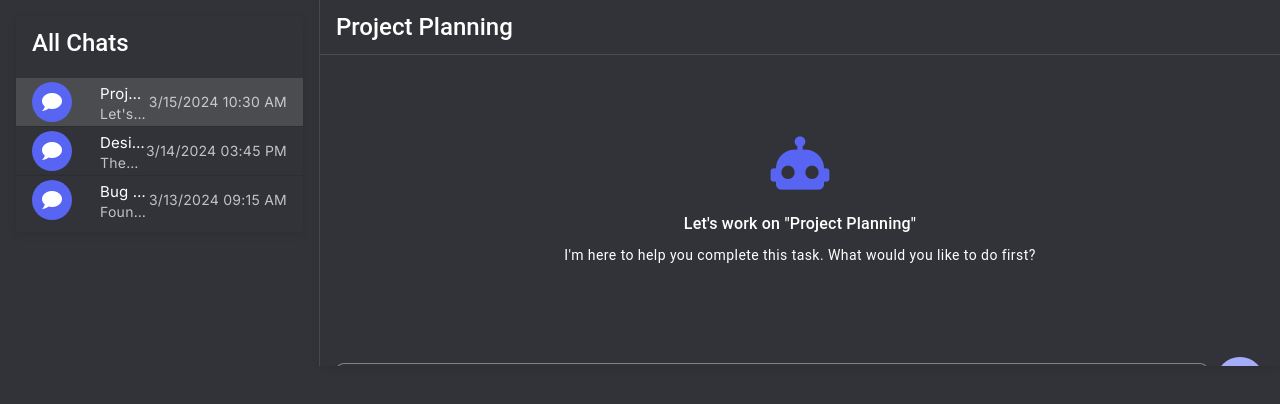
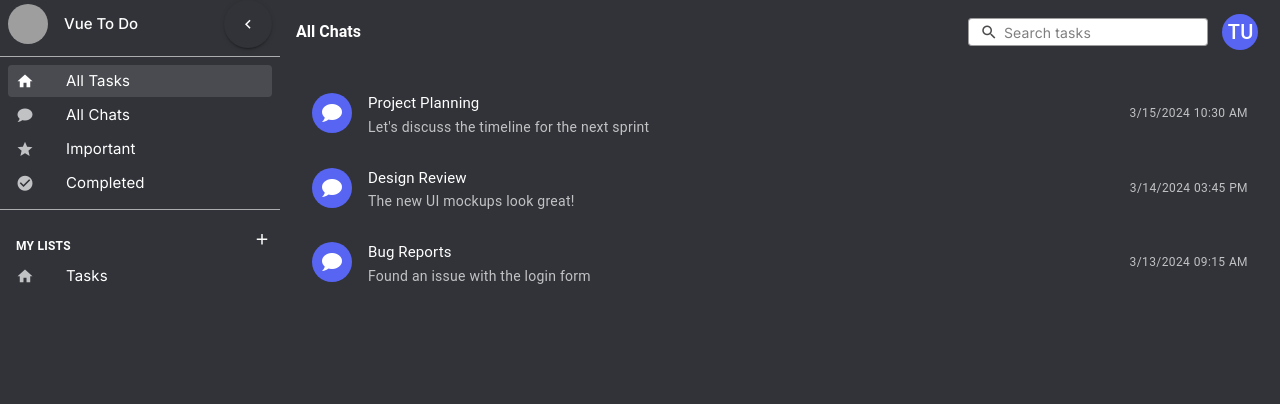
Before and after one commit to cchew/agents, a Vue app in the folder ui/: page /chats in a window 1280 px wide. Before the commit this address led to /chats/chat1. Shown: the top 404 px of the page. Built offline with nearby package versions, Linux system fonts and the light colour scheme; grey boxes are pictures that could not be loaded.

Commit message:
Chat list displays in same panel as task list

```diff
--- /dev/null
+++ b/ui/src/components/chats/ChatList.vue
@@ -0,0 +1,142 @@
+<template>
+  <div class="chat-list">
+    <!-- Loading indicator -->
+    <div v-if="loading" class="text-center py-6">
+      <v-progress-circular indeterminate color="primary" />
+    </div>
+
+    <!-- Empty state -->
+    <div v-else-if="!chats.length" class="empty-chats">
+      <v-icon size="64" color="grey-lighten-1" class="mb-4">mdi-chat-outline</v-icon>
+      <h3 class="text-h5 font-weight-medium text-grey-darken-1">No chats</h3>
+      <p class="text-body-1 text-medium-emphasis">
+        Start a new chat to get started
+      </p>
+    </div>
+
+    <!-- Chat items -->
+    <v-list v-else lines="two" class="chat-list-items">
+      <div class="pb-2">
+        <v-slide-y-transition group>
+          <v-list-item
+            v-for="chat in chats"
+            :key="chat.id"
+            :value="chat.id"
+            @click="selectChat(chat)"
+            class="chat-item"
+          >
+            <template v-slot:prepend>
+              <v-avatar color="primary" size="40">
+                <v-icon color="white">mdi-chat</v-icon>
+              </v-avatar>
+            </template>
+
+            <v-list-item-title class="text-subtitle-1 mb-1">{{ chat.name }}</v-list-item-title>
+            <v-list-item-subtitle class="text-body-2">
+              {{ chat.lastMessage }}
+            </v-list-item-subtitle>
+
+            <template v-slot:append>
+              <div class="text-caption text-medium-emphasis">
+                {{ formatDate(chat.timestamp) }}
+              </div>
+            </template>
+          </v-list-item>
+        </v-slide-y-transition>
+      </div>
+    </v-list>
+  </div>
+</template>
+
+<script>
+import { mapGetters } from 'vuex'
+
+export default {
+  name: 'ChatList',
+  props: {
+    loading: {
+      type: Boolean,
+      default: false
+    }
+  },
+  computed: {
+    ...mapGetters('chats', ['allChats']),
+
+    chats() {
+      return this.allChats
+    }
+  },
+  methods: {
+    selectChat(chat) {
+      this.$emit('select-chat', chat)
+    },
+
+    formatDate(dateString) {
+      const date = new Date(dateString)
+      return date.toLocaleDateString() + ' ' + date.toLocaleTimeString([], { hour: '2-digit', minute: '2-digit' })
+    }
+  }
+}
+</script>
+
+<style scoped>
+.chat-list {
+  height: 100%;
+  overflow-y: auto;
+  background-color: var(--v-background-base);
+}
+
+.chat-list-items {
+  padding: 16px !important;
+  background-color: transparent !important;
+}
+
+.chat-list-items :deep(.v-list) {
+  background-color: transparent !important;
+}
+
+.empty-chats {
+  display: flex;
+  flex-direction: column;
+  align-items: center;
+  justify-content: center;
+  height: 100%;
+  padding: 2rem;
+  text-align: center;
+  color: var(--v-textMuted-base);
+}
+
+.empty-chats .v-icon {
+  opacity: 0.5;
+  color: var(--v-textMuted-base) !important;
+}
+
+.empty-chats h3 {
+  margin-bottom: 8px;
+  color: var(--v-secondary-darken-1);
+}
+
+.empty-chats p {
+  color: var(--v-textMuted-base);
+}
+
+.chat-item {
+  border-radius: 8px;
+  margin-bottom: 8px;
+  transition: background-color 0.2s;
+}
+
+.chat-item:hover {
+  background-color: var(--v-surface-base) !important;
+}
+
+.chat-item :deep(.v-list-item__content) {
+  overflow: hidden;
+}
+
+.chat-item :deep(.v-list-item-subtitle) {
+  white-space: nowrap;
+  overflow: hidden;
+  text-overflow: ellipsis;
+}
+</style>
--- a/ui/src/components/chats/ChatsList.vue
+++ /dev/null
@@ -1,73 +0,0 @@
-<template>
-  <v-container>
-    <v-row>
-      <v-col cols="12">
-        <v-card>
-          <v-card-title class="text-h5">
-            All Chats
-          </v-card-title>
-          <v-list>
-            <v-list-item
-              v-for="chat in chats"
-              :key="chat.id"
-              :to="`/chats/${chat.id}`"
-              :active="currentChatId === chat.id"
-            >
-              <template v-slot:prepend>
-                <v-avatar color="primary" class="mr-3">
-                  <v-icon icon="mdi-chat" />
-                </v-avatar>
-              </template>
-
-              <v-list-item-title>{{ chat.name }}</v-list-item-title>
-              <v-list-item-subtitle>{{ chat.lastMessage }}</v-list-item-subtitle>
-
-              <template v-slot:append>
-                <v-list-item-subtitle>
-                  {{ formatDate(chat.timestamp) }}
-                </v-list-item-subtitle>
-              </template>
-            </v-list-item>
-          </v-list>
-        </v-card>
-      </v-col>
-    </v-row>
-  </v-container>
-</template>
-
-<script>
-import { mapGetters } from 'vuex'
-
-export default {
-  name: 'ChatsList',
-
-  computed: {
-    ...mapGetters('chats', ['allChats']),
-
-    chats() {
-      return this.allChats
-    },
-
-    currentChatId() {
-      return this.$route.params.chatId
-    }
-  },
-
-  methods: {
-    formatDate(dateString) {
-      const date = new Date(dateString)
-      return date.toLocaleDateString() + ' ' + date.toLocaleTimeString([], { hour: '2-digit', minute: '2-digit' })
-    }
-  }
-}
-</script>
-
-<style scoped>
-.v-list-item {
-  border-bottom: 1px solid rgba(0, 0, 0, 0.12);
-}
-
-.v-list-item:last-child {
-  border-bottom: none;
-}
-</style>
--- a/ui/src/router/index.js
+++ b/ui/src/router/index.js
@@ -4,8 +4,7 @@ import store from '@/store'
 // Views
 import Login from '@/views/Login'
 import Dashboard from '@/views/Dashboard'
-import Chats from '@/views/Chats'
-import ChatDetail from '@/views/ChatDetail'
+import ChatDetail from '@/components/chats/ChatDetail'
 
 const routes = [
   {
@@ -32,17 +31,9 @@ const routes = [
   },
   {
     path: '/chats',
-    component: Chats,
-    children: [
-      {
-        path: '',
-        redirect: '/chats/chat1'
-      },
-      {
-        path: ':chatId',
-        component: ChatDetail
-      }
-    ]
+    name: 'Chats',
+    component: Dashboard,
+    meta: { requiresAuth: true }
   }
 ]
 
--- a/ui/src/views/Dashboard.vue
+++ b/ui/src/views/Dashboard.vue
@@ -12,13 +12,19 @@
           />
 
           <div class="task-container">
-            <!-- Task List or Chat Interface -->
+            <!-- Task List or Chat List -->
             <div class="task-list-container" v-if="!chatMode">
               <TaskList
+                v-if="!isChatsRoute"
                 :tasks="filteredTasks"
                 :loading="tasksLoading"
                 @select-task="selectTask"
                 @go-do="startChatMode"
+              />
+              <ChatList
+                v-else
+                :loading="false"
+                @select-chat="selectChat"
               />
             </div>
             <div v-else class="chat-container">
@@ -32,12 +38,15 @@
                 />
                 <div class="text-subtitle-1 font-weight-medium">{{ chatTask.title }}</div>
               </div>
-              <ChatInterface :task="chatTask" />
+              <ChatInterface
+                :task="chatTask"
+                :messages="selectedChat ? selectedChat.messages : []"
+              />
             </div>
 
             <!-- Task Detail -->
             <transition name="slide">
-              <div v-if="selectedTask && !chatMode" class="task-detail-container">
+              <div v-if="selectedTask && !chatMode && !isChatsRoute" class="task-detail-container">
                 <TaskDetail
                   :task="selectedTask"
                   @update="updateTask"
@@ -52,7 +61,7 @@
 
     <!-- Add Task FAB -->
     <v-btn
-      v-if="!chatMode"
+      v-if="!chatMode && !isChatsRoute"
       color="primary"
       size="large"
       icon
@@ -79,6 +88,7 @@ import AppHeader from '@/components/AppHeader'
 import TaskList from '@/components/tasks/TaskList'
 import TaskDetail from '@/components/tasks/TaskDetail'
 import TaskFormDialog from '@/components/tasks/TaskFormDialog'
+import ChatList from '@/components/chats/ChatList'
 import ChatInterface from '@/components/chats/ChatInterface'
 
 export default {
@@ -89,6 +99,7 @@ export default {
     TaskList,
     TaskDetail,
     TaskFormDialog,
+    ChatList,
     ChatInterface
   },
   data() {
@@ -97,16 +108,22 @@ export default {
       editingTask: null,
       searchResults: null,
       chatMode: false,
-      chatTask: null
+      chatTask: null,
+      selectedChat: null
     }
   },
   computed: {
     ...mapGetters('auth', ['currentUser']),
     ...mapGetters('tasks', ['tasksByList', 'isLoading', 'selectedTask']),
     ...mapGetters('lists', ['getListById']),
+    ...mapGetters('chats', ['allChats']),
 
     tasksLoading() {
       return this.isLoading
+    },
+
+    isChatsRoute() {
+      return this.$route.path === '/chats'
     },
 
     currentListId() {
@@ -116,6 +133,9 @@ export default {
     currentListTitle() {
       if (this.chatMode) {
         return this.chatTask.title
+      }
+      if (this.isChatsRoute) {
+        return 'All Chats'
       }
       if (this.currentListId === 'all') {
         return 'All Tasks'
@@ -140,6 +160,7 @@ export default {
     $route() {
       this.clearSearch()
       this.exitChatMode()
+      this.selectedChat = null
     }
   },
   created() {
@@ -154,6 +175,14 @@ export default {
 
     selectTask(task) {
       this.setSelectedTask(task)
+    },
+
+    selectChat(chat) {
+      this.selectedChat = chat
+      this.chatMode = true
+      this.chatTask = {
+        title: chat.name
+      }
     },
 
     closeTaskDetail() {
```
Also changed, not shown: ui/src/components/chats/ChatDetail.vue (renamed from ui/src/views/ChatDetail.vue).
